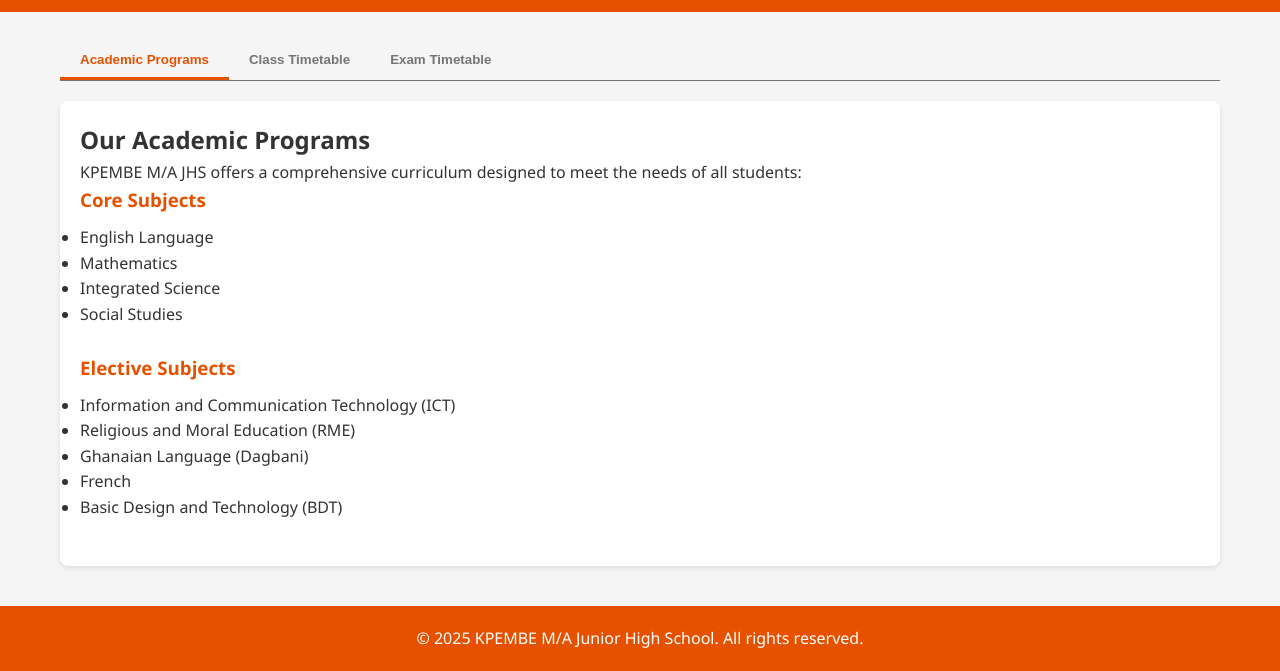
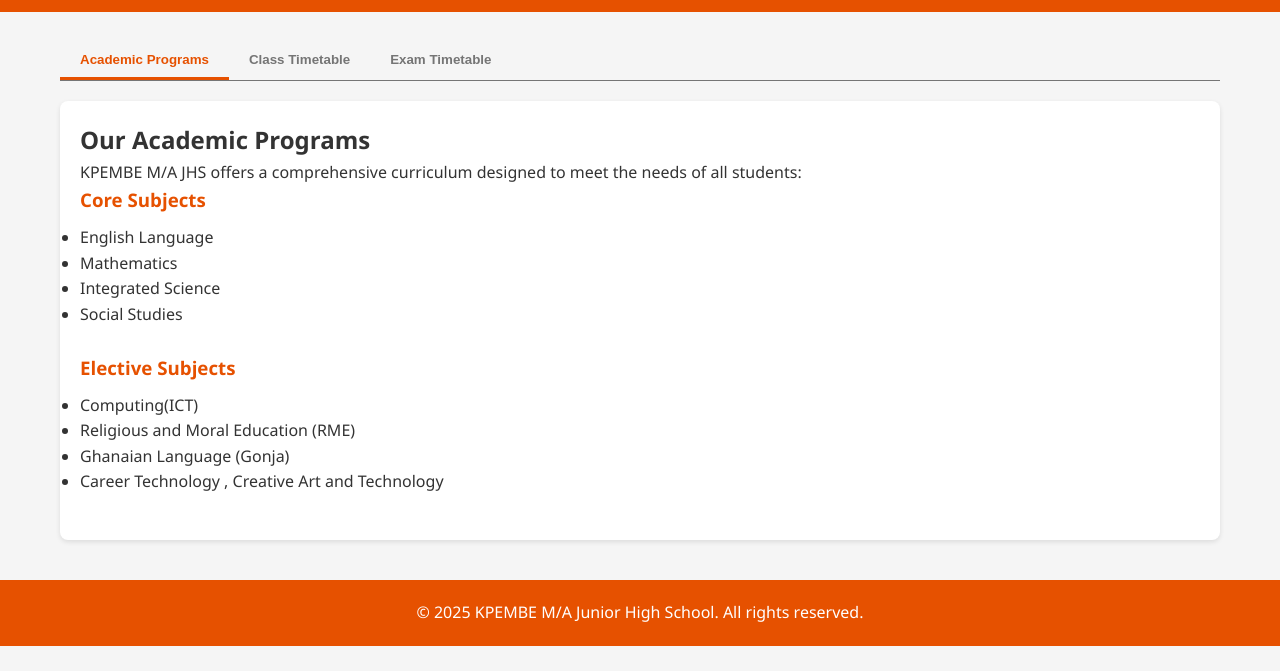
Before and after one commit to Zaroo1/kpembema2, a plain HTML site: page academics.html in a window 1280 px wide. Shown: the part 214-885 px from the top of the page. After the commit the page ends 860 px from the top, so only its background shows below. Drawn offline with Linux system fonts and the light colour scheme.

Commit message:
Update academics.html

```diff
--- a/academics.html
+++ b/academics.html
@@ -52,11 +52,10 @@
             <div class="program">
                 <h3>Elective Subjects</h3>
                 <ul>
-                    <li>Information and Communication Technology (ICT)</li>
+                    <li>Computing(ICT)</li>
                     <li>Religious and Moral Education (RME)</li>
-                    <li>Ghanaian Language (Dagbani)</li>
-                    <li>French</li>
-                    <li>Basic Design and Technology (BDT)</li>
+                    <li>Ghanaian Language (Gonja)</li>
+                    <li>Career Technology , Creative Art and Technology</li>
                 </ul>
             </div>
         </div>
```
